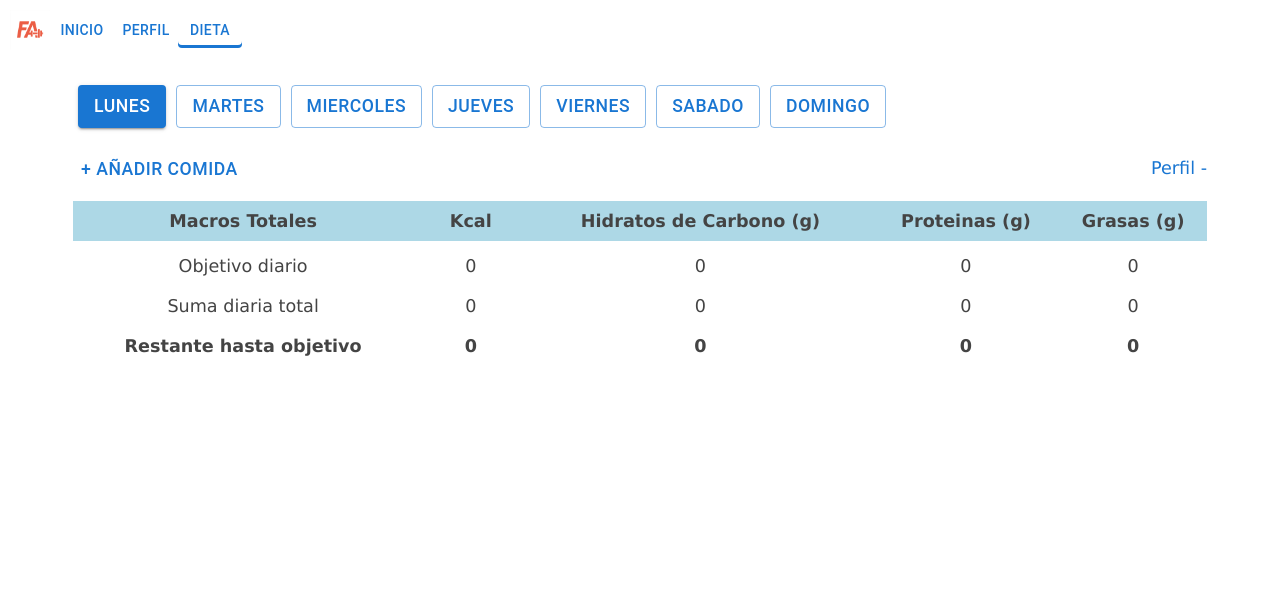
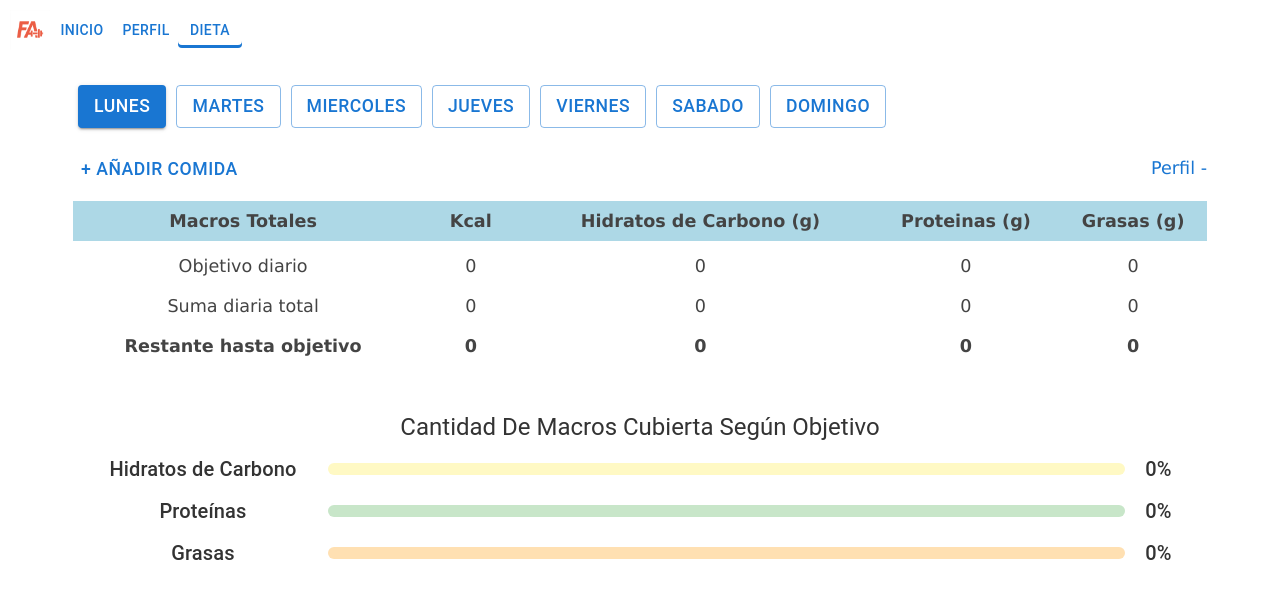
Before and after one commit to joseangelgil/fitness-app, a React (Vite) app: page /fitness-app/diet in a window 1280 px wide. Shown: the top 598 px of the page. Built offline with nearby package versions, Linux system fonts and the light colour scheme.

Commit message:
Create new feature MacrosGraph

```diff
--- /dev/null
+++ b/src/components/MacroPercentageBar.jsx
@@ -0,0 +1,15 @@
+import { Box, Typography, Stack } from '@mui/material'
+
+const MacrosPercentageBar = ({ text, darkColor, lightColor, percentage }) => {
+  return (
+    <Stack direction='row' alignItems='center' justifyContent='space-between' width='100%' m='10px'>
+      <Typography variant='h6' mx='20px' minWidth='200px' textAlign='center'>{text}</Typography>
+      <Box m='5px' backgroundColor={lightColor} flex={1} borderRadius='10px' height={12}>
+        <Box backgroundColor={darkColor} borderRadius='inherit' width={`${percentage}%`} height='100%'></Box>
+      </Box>
+      <Typography variant='h6' mx='15px' minWidth='5%' >{percentage}%</Typography>
+    </Stack>
+  )
+}
+
+export default MacrosPercentageBar
--- /dev/null
+++ b/src/components/MacrosGraph.jsx
@@ -0,0 +1,42 @@
+import { Box, Typography, Stack } from '@mui/material'
+import MacrosPercentageBar from './MacroPercentageBar'
+import { useGlobalContext } from '../context'
+
+const MacrosGraph = () => {
+
+  const { cantidadObjetivo, sumaDiariaTotal, activeWeekDay } = useGlobalContext()
+
+  let hcPercentage = Number((sumaDiariaTotal[activeWeekDay].hc / cantidadObjetivo.hc * 100) || 0).toFixed(0)
+  let pPercentage = Number((sumaDiariaTotal[activeWeekDay].p / cantidadObjetivo.p * 100) || 0).toFixed(0)
+  let gPercentage = Number((sumaDiariaTotal[activeWeekDay].g / cantidadObjetivo.g * 100) || 0).toFixed(0)
+
+  if(hcPercentage > 100) hcPercentage = 100
+  if(pPercentage > 100) pPercentage = 100
+  if(gPercentage > 100) gPercentage = 100
+
+  return (
+    <Box width='100%' my={5}>
+      <Typography variant='h5' textAlign='center' textTransform='capitalize'>Cantidad de Macros cubierta según objetivo</Typography>
+      <MacrosPercentageBar
+        text='Hidratos de Carbono'
+        darkColor='#FBC02D'
+        lightColor='#FFF9C4'
+        percentage={hcPercentage}>
+      </MacrosPercentageBar>
+      <MacrosPercentageBar
+        text='Proteínas'
+        darkColor='#43A047'
+        lightColor='#C8E6C9'
+        percentage={pPercentage}>
+      </MacrosPercentageBar>
+      <MacrosPercentageBar
+        text='Grasas'
+        darkColor='#FB8C00'
+        lightColor='#FFE0B2'
+        percentage={gPercentage}>
+      </MacrosPercentageBar>
+    </Box>
+  )
+}
+
+export default MacrosGraph
--- a/src/pages/Diet.jsx
+++ b/src/pages/Diet.jsx
@@ -4,6 +4,7 @@ import { Box, Button, Typography, Stack } from '@mui/material'
 import { useGlobalContext } from '../context'
 import Modal from '../components/Modal'
 import TotalTable from '../components/TotalTable'
+import MacrosGraph from '../components/MacrosGraph'
 
 const weekDays = ['Lunes', 'Martes', 'Miercoles', 'Jueves', 'Viernes', 'Sabado', 'Domingo']
 
@@ -35,6 +36,7 @@ function Diet() {
           }
         )}
         <TotalTable />
+        <MacrosGraph />
       </Box>
       <Modal />
     </Box>
```
